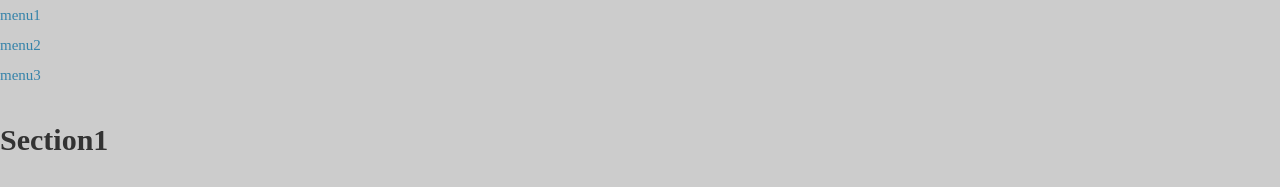
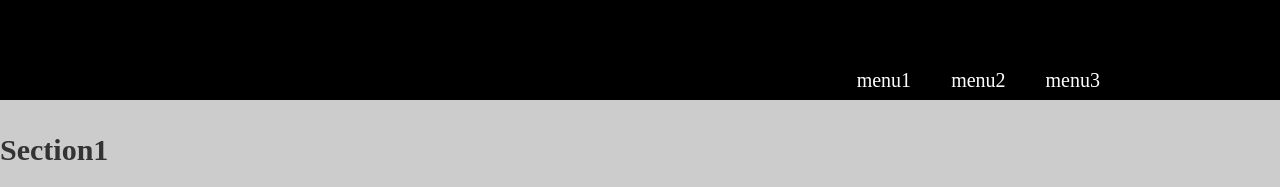
Before and after one commit to taretmch/html-scss-training, a website built with webpack: page index.html in a window 1280 px wide. Shown: the top 187 px of the page. Built offline with nearby package versions, Linux system fonts and the light colour scheme; files whose address does not match are found by name.

Commit message:
Refactoring header

```diff
--- a/index.html
+++ b/index.html
@@ -9,14 +9,16 @@
 <body id="portfolio">
 
   <!-- header始まり -->
-  <header>
-    <nav>
-      <ul class="global-nav">
-        <li><a href="">menu1</a></li>
-        <li><a href="">menu2</a></li>
-        <li><a href="">menu3</a></li>
-      </ul>
-    </nav>
+  <header class="header">
+    <div class="header__content">
+      <nav class="navigation">
+        <ul class="navigation__menu">
+          <li class="navigation__item"><a class="navigation__link" href="">menu1</a></li>
+          <li class="navigation__item"><a class="navigation__link" href="">menu2</a></li>
+          <li class="navigation__item"><a class="navigation__link" href="">menu3</a></li>
+        </ul>
+      </nav>
+    </div>
   </header>
   <!-- header終わり -->
   <div class="test"></div>
--- a/main.css
+++ b/main.css
@@ -0,0 +1,46 @@
+.navigation__menu {
+  margin-top: 60px;
+  padding: 0px;
+  float: right; }
+
+.navigation__item {
+  font-family: "Bitter", serif;
+  list-style: none;
+  font-size: 20px;
+  margin: 0 20px;
+  float: left; }
+
+.navigation__link {
+  color: #ffffff; }
+  .navigation__link:hover {
+    text-decoration: none;
+    padding-bottom: 3px;
+    border-bottom: 2px solid #ffffff; }
+
+.header {
+  background: black;
+  height: 100px; }
+  .header .header__content {
+    margin: 0 auto;
+    width: 960px;
+    text-align: right; }
+
+body {
+  margin: 0;
+  padding: 0;
+  background-color: #cccccc;
+  color: #333333;
+  font-size: 15px;
+  line-height: 2;
+  position: relative; }
+
+ul {
+  margin: 0;
+  padding: 0; }
+
+a {
+  color: #3583aa;
+  text-decoration: none; }
+
+a:hover {
+  text-decoration: underline; }
```
